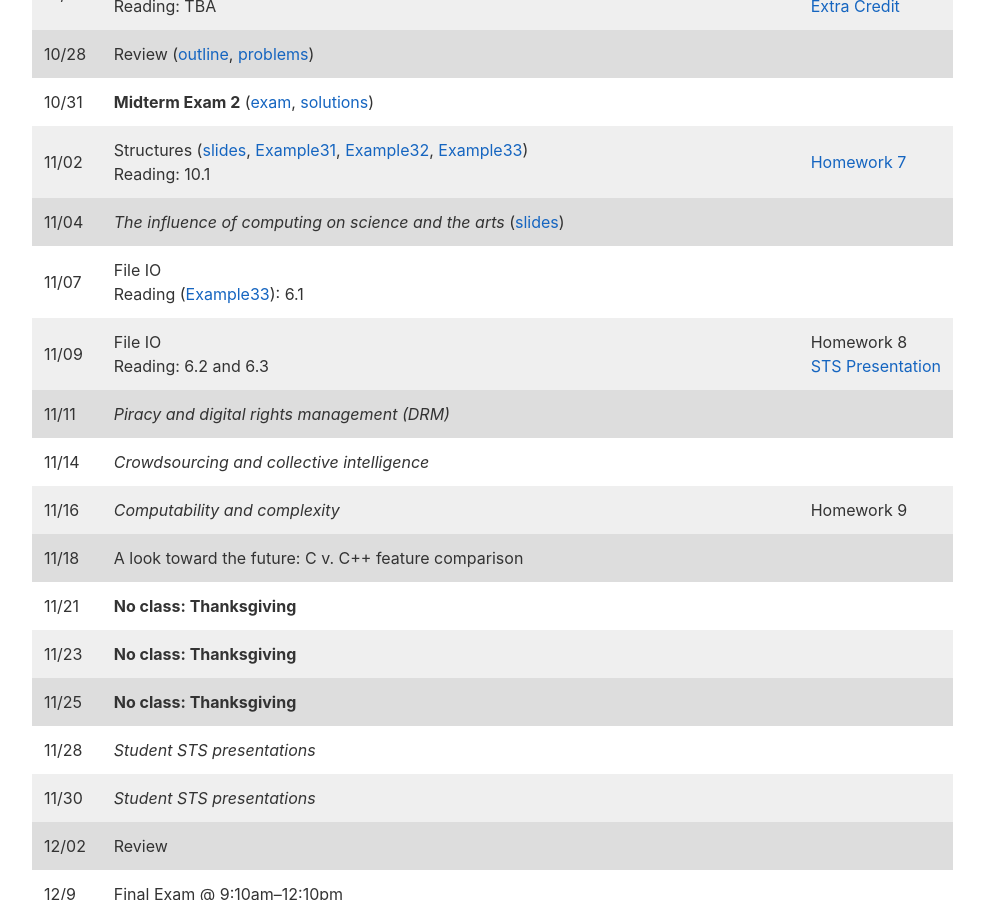
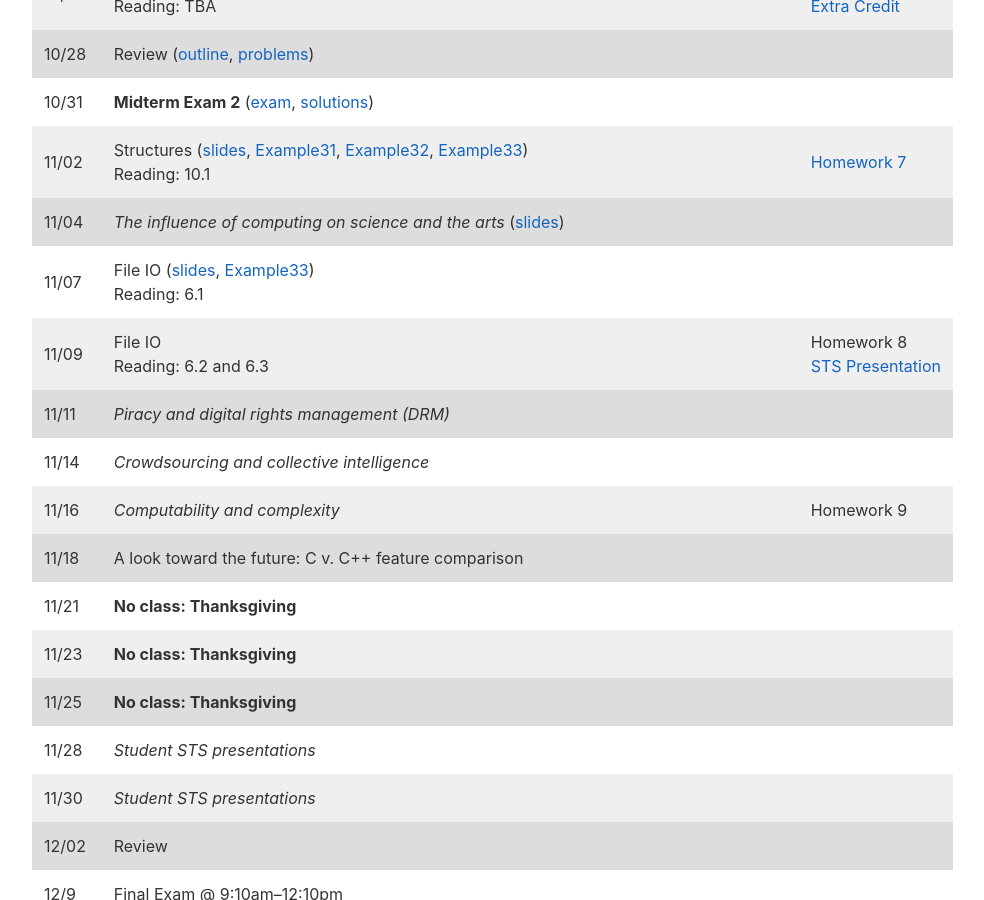
Before and after one commit to jacksonjw12/mbannister.github.io, a Jekyll site: the page built from _teaching/10-f16/index.md, in a window 1280 px wide and 900 px high, scrolled down 4453 px. Shown: the whole window, without its empty margins (152-1136 px from the left). Built offline with Jekyll 4.4.1, drawn with Linux system fonts in a browser that asks for light colours.

Commit message:
Add old slides

```diff
--- a/_teaching/10-f16/index.md
+++ b/_teaching/10-f16/index.md
@@ -133,7 +133,7 @@
 10/31 | __Midterm Exam 2__ ([exam](Exams/midterm2.pdf), [solutions](Exams/midterm2-sol.html)) | <!-- Week 7; Lab: Strings -->
 11/02 | Structures ([slides](Slides/Lecture18.pdf), [Example31](//github.com/mbannister/mbannister.github.io/blob/master/_teaching/10-f16/Code/Example31.cpp),  [Example32](//github.com/mbannister/mbannister.github.io/blob/master/_teaching/10-f16/Code/Example32.cpp),   [Example33](//github.com/mbannister/mbannister.github.io/blob/master/_teaching/10-f16/Code/Example33.cpp))<br/>Reading: 10.1 | [Homework 7](Homework/Homework07.html)
 11/04 | _The influence of computing on science and the arts_ ([slides](Slides/Lecture19.pdf)) | <!-- Last day to drop with W -->
-11/07 | File IO<br/>Reading ([Example33](//github.com/mbannister/mbannister.github.io/tree/master/_teaching/10-f16/Code/Example34)): 6.1 | <!-- Week 8; Lab: Structures -->
+11/07 | File IO ([slides](Slides/Lecture20.pdf), [Example33](//github.com/mbannister/mbannister.github.io/tree/master/_teaching/10-f16/Code/Example34))<br/>Reading: 6.1 | <!-- Week 8; Lab: Structures -->
 11/09 | File IO<br/>Reading: 6.2 and 6.3 | Homework 8<br/>[STS Presentation](Homework/STS.html)
 11/11 | _Piracy and digital rights management (DRM)_ |
 11/14 | _Crowdsourcing and collective intelligence_ | <!-- Week 9; Lab: File IO -->
```
Also changed, not shown: 2 other files.
